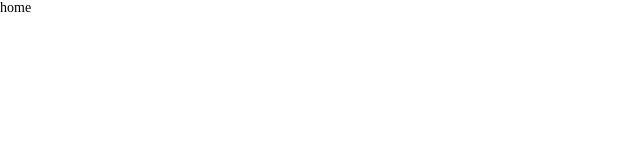
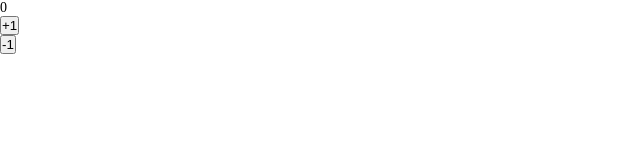
Before and after one commit to 18583468779/pupil-accounts, a React (Vite) app: page /home in a window 1280 px wide. Shown: the top 160 px of the page, without its empty margins (0-640 px from the left). Built offline with nearby package versions, Linux system fonts and the light colour scheme.

Commit message:
引入zustand全局状态管理

```diff
--- a/index.html
+++ b/index.html
@@ -1,13 +1,16 @@
 <!DOCTYPE html>
 <html lang="en">
-  <head>
+
+<head>
     <meta charset="UTF-8" />
     <link rel="icon" type="image/svg+xml" href="/vite.svg" />
-    <meta name="viewport" content="width=device-width, initial-scale=1.0" />
+    <meta name="viewport" content="width=device-width,initial-scale=1.0,minimum-scale=1.0,maximum-scale=1.0,user-scalable=no,viewport-fit=cover" />
     <title>Vite + React + TS</title>
-  </head>
-  <body>
+</head>
+
+<body>
     <div id="root"></div>
     <script type="module" src="/src/main.tsx"></script>
-  </body>
+</body>
+
 </html>
--- a/package.json
+++ b/package.json
@@ -17,7 +17,8 @@
         "react-dom": "18.2.0",
         "react-router-dom": "6.4.2",
         "sass": "1.55.0",
-    "styled-components": "5.3.6"
+        "styled-components": "5.3.6",
+        "zustand": "4.2.0"
     },
     "devDependencies": {
         "@antfu/eslint-config": "0.27.0",
--- /dev/null
+++ b/src/components/Root.tsx
@@ -0,0 +1,10 @@
+import { Navigate } from 'react-router-dom'
+export const Root: React.FC = () => {
+  const hasRead = localStorage.getItem('hasReadWelcomes');
+  if(hasRead === 'yes') {
+    return <Navigate to='/home'/>
+  }else{
+    return <Navigate to='/welcome/1'/>
+  }
+
+}
--- a/src/layouts/MainLayout.tsx
+++ /dev/null
@@ -1,10 +0,0 @@
-import { Navigate, Outlet } from 'react-router-dom'
-export const MainLayout: React.FC = () => {
-  const hasRead = localStorage.getItem('hasReadWelcomes');
-  if(hasRead === 'yes'){
-    return <Navigate to='/home'/>
-  }else{
-    return <div><Outlet /></div>
-  }
-
-}
--- /dev/null
+++ b/src/pages/Home.tsx
@@ -0,0 +1,10 @@
+import * as React from 'react'
+import { useDemoStore } from '../stores/useDemoStore'
+export const Home: React.FC = () => {
+  const { count, add, sub } = useDemoStore()
+  return <div>
+       <div>{count}</div>
+       <div><button onClick={add}>+1</button></div>
+       <div><button onClick={sub}>-1</button></div>
+     </div>
+}
--- /dev/null
+++ b/src/stores/useDemoStore.tsx
@@ -0,0 +1,18 @@
+import create from 'zustand'
+
+interface Demo {
+  count: number
+  add: () => void
+}
+
+export const useDemoStore = create<Demo>((set, get) => {
+  return{
+        count: 0,
+        add: () => {
+            set(demo => ({ count: demo.count + 1 }))
+        },
+        sub: () => {
+          set(demo => ({ count: demo.count - 1 }))
+      }
+    }
+})
```
Also changed, not shown: src/layouts/WelcomeLayout.tsx (+7 -7 lines), src/routes/router.tsx (+10 -5 lines), 1 other file (tests, documents, lock files or other folders). Lines whose indentation alone changed are shown as unchanged.
